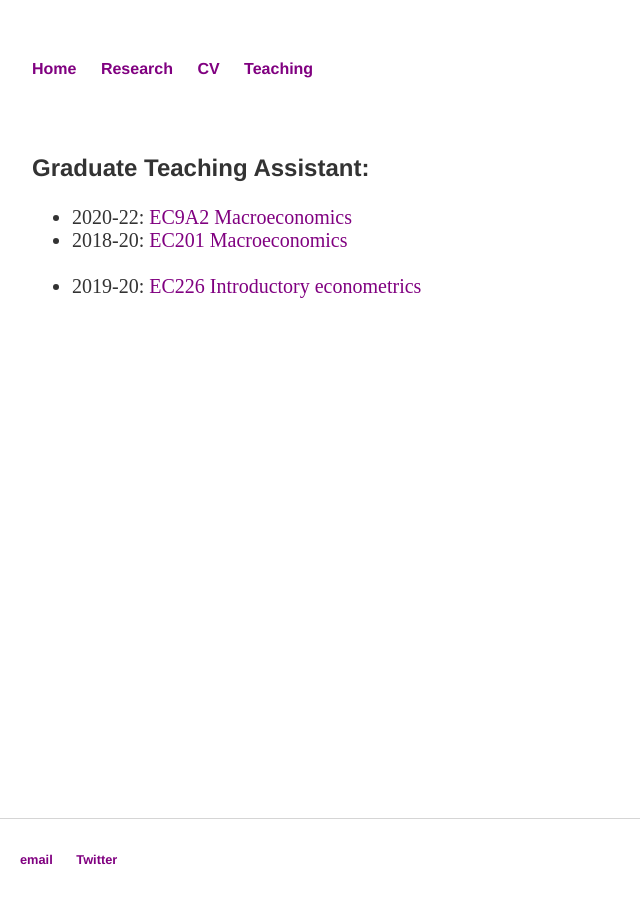
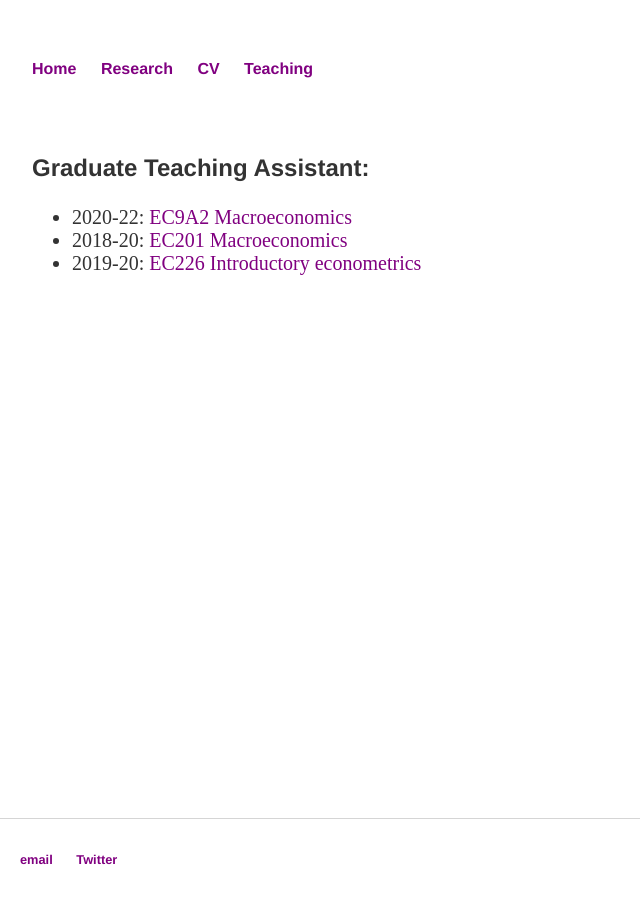
Before and after one commit to anshumaan-tuteja/anshumaan-tuteja.github.io, a Jekyll site: the page built from _pages/teaching.html, in a window 1280 px wide. Shown: the whole page, without its empty margins (0-640 px from the left). Built offline with Jekyll 4.4.1, drawn with Linux system fonts in a browser that asks for light colours.

Commit message:
Update teaching.html

```diff
--- a/_pages/teaching.html
+++ b/_pages/teaching.html
@@ -5,15 +5,13 @@ title: Teaching
 
 <div class="blurb">
 	<h3> Graduate Teaching Assistant: </h3>
-	<ul style="font-size: 1.25em;">
+	<ul style="font-size: 1.25em;margin-bottom: 15px;">
 		<li> 2020-22: <a href="https://warwick.ac.uk/fac/soc/economics/current/modules/ec9a2/">EC9A2 Macroeconomics</a>
 			<!-- <p> Add syllabus content here. </p>
 		</li> -->
-		<br>
 		<li> 2018-20: <a href="https://warwick.ac.uk/fac/soc/economics/current/modules/ec201/">EC201 Macroeconomics</a>
 		<!-- <p> Add syllabus content here. </p></li> -->
 		</li>
-		<br>
 		<li> 2019-20: <a href="warwick.ac.uk/fac/soc/economics/current/modules/ec226/">EC226 Introductory econometrics</a>
 		<!-- <p> Add syllabus content here. </p></li> -->
 		</li>
```
